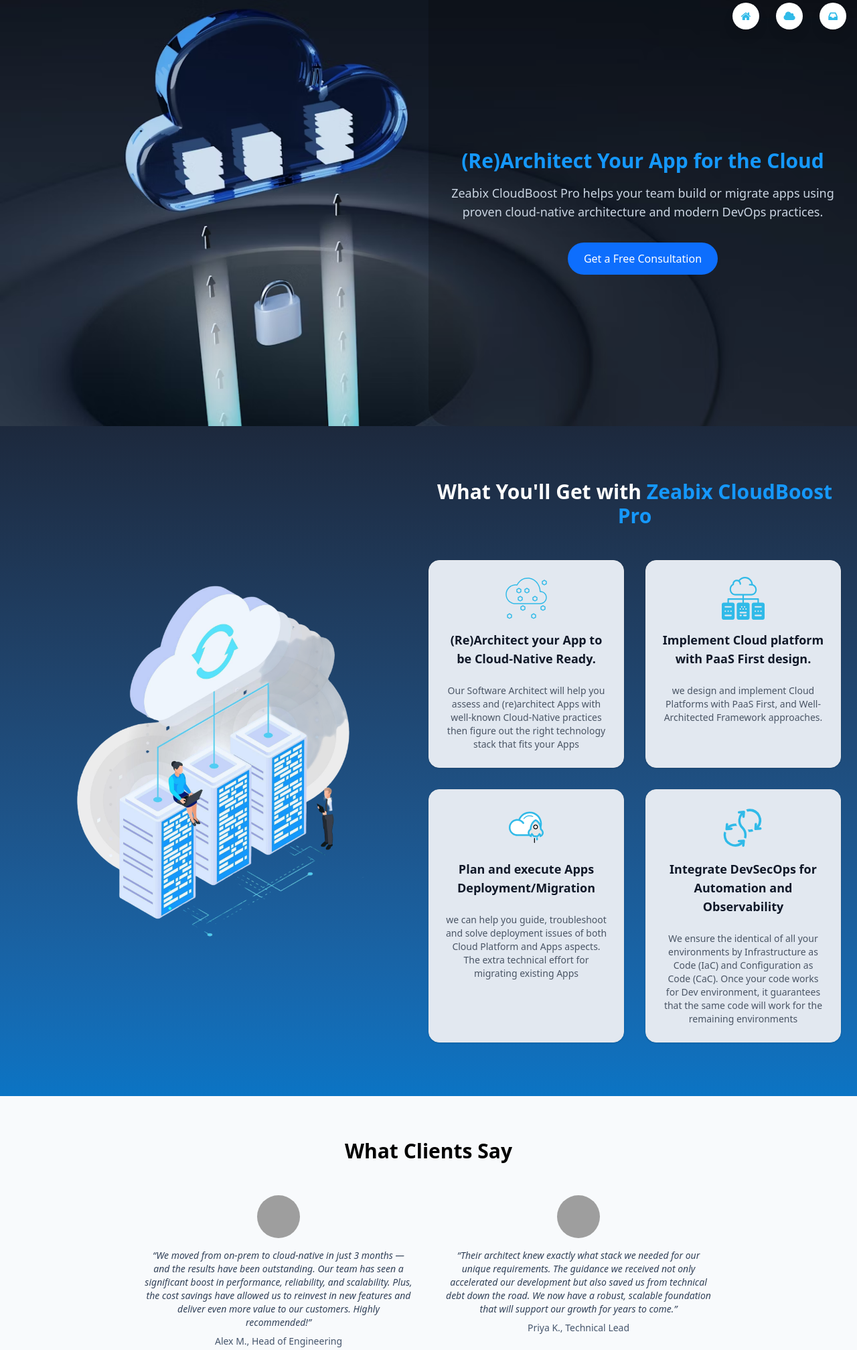
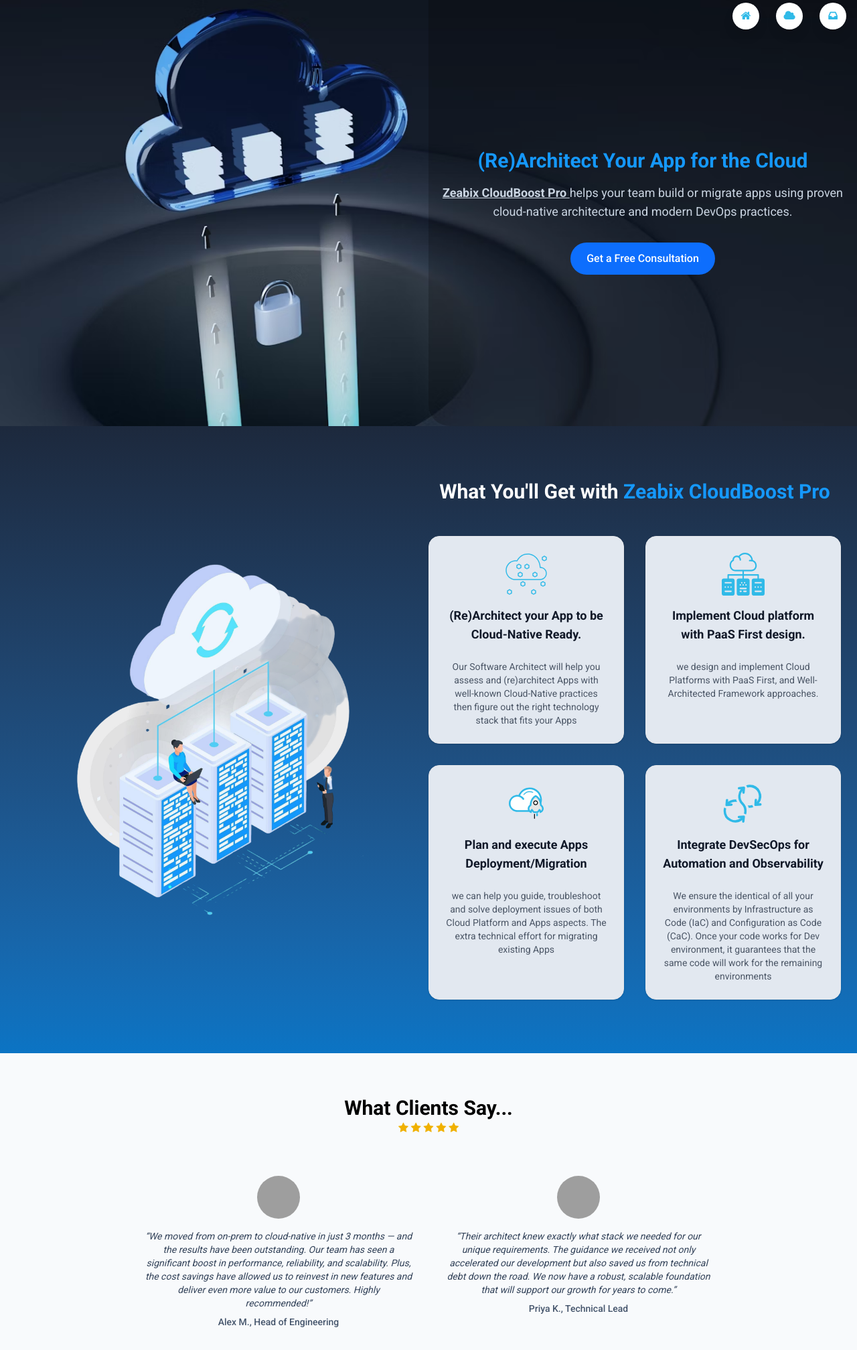
Before and after one commit to Sai-Myo-Myat/simple-eCommerce, a website: page index.html in a window 1280 px wide. Shown: the part 4-2019 px from the top of the page at 67% size. Drawn offline with nearby package versions, Linux system fonts and the light colour scheme; grey boxes are pictures that could not be loaded.

Commit message:
style: added Roboto fonts and adjust some styling (height, colors, some animation)

```diff
--- a/index.html
+++ b/index.html
@@ -1,6 +1,10 @@
 <!DOCTYPE html>
 <html lang="en" class="scroll-smooth overflow-x-hidden">
   <head>
+    <link
+      href="https://fonts.googleapis.com/css?family=Roboto:400,500,700&display=swap"
+      rel="stylesheet"
+    />
     <meta name="theme-color" content="#1598FC" />
     <meta charset="UTF-8" />
     <meta name="viewport" content="width=device-width, initial-scale=1.0" />
@@ -15,7 +19,7 @@
       content="Zeabix CloudBoost Pro helps your team build or migrate apps using proven cloud-native architecture and modern DevOps practices."
     />
   </head>
-  <body>
+  <body style="font-family: 'Roboto', Arial, sans-serif">
     <!-- Booking Portal Modal -->
     <div
       id="booking-portal"
@@ -96,7 +100,7 @@
     <!-- Hero Section -->
     <header
       id="hero"
-      class="w-dvw h-[70vh] md:h-[80vh] bg-gradient-to-r from-slate-800 to-[#0b74c4] bg-[url(/assets/cloud-hero.avif)] bg-no-repeat bg-cover flex flex-col items-end"
+      class="w-dvw h-[70vh] lg:h-[80vh] bg-gradient-to-r from-slate-800 to-[#0b74c4] bg-[url(/assets/cloud-hero.avif)] bg-no-repeat bg-cover flex flex-col items-end"
       aria-label="Site header"
     >
       <nav aria-label="Main Navigation" class="z-10">
@@ -156,8 +160,9 @@
           (Re)Architect Your App for the Cloud
         </h1>
         <p class="mt-4 text-lg text-slate-300 max-w-2xl mx-auto">
-          Zeabix CloudBoost Pro helps your team build or migrate apps using
-          proven cloud-native architecture and modern DevOps practices.
+          <span class="font-bold underline">Zeabix CloudBoost Pro </span> helps
+          your team build or migrate apps using proven cloud-native architecture
+          and modern DevOps practices.
         </p>
         <a
           href="#cta"
@@ -391,7 +396,14 @@
     <!-- Testimonials Section -->
     <section class="py-16 bg-slate-50">
       <div class="relative max-w-4xl mx-auto px-6 text-center">
-        <h2 class="text-3xl font-bold mb-12">What Clients Say</h2>
+        <h2 class="text-3xl font-bold">What Clients Say...</h2>
+        <div class="mb-12">
+          <i class="fa fa-star text-yellow-500 animate-pulse mb-4"></i>
+          <i class="fa fa-star text-yellow-500 mb-4"></i>
+          <i class="fa fa-star text-yellow-500 animate-pulse mb-4"></i>
+          <i class="fa fa-star text-yellow-500 mb-4"></i>
+          <i class="fa fa-star text-yellow-500 animate-pulse mb-4"></i>
+        </div>
         <div class="grid lg:grid-cols-2 gap-12">
           <div>
             <img
@@ -432,7 +444,10 @@
     </section>
 
     <!-- CTA Section -->
-    <section id="cta" class="py-20 md:py-32 bg-blue-600 text-white text-center">
+    <section
+      id="cta"
+      class="py-20 md:py-32 bg-[#0b74c4] text-white text-center"
+    >
       <h2 class="text-3xl font-bold" id="cta-heading">
         Modernize Your App, the Right Way
       </h2>
```
Also changed, not shown: output.css.
